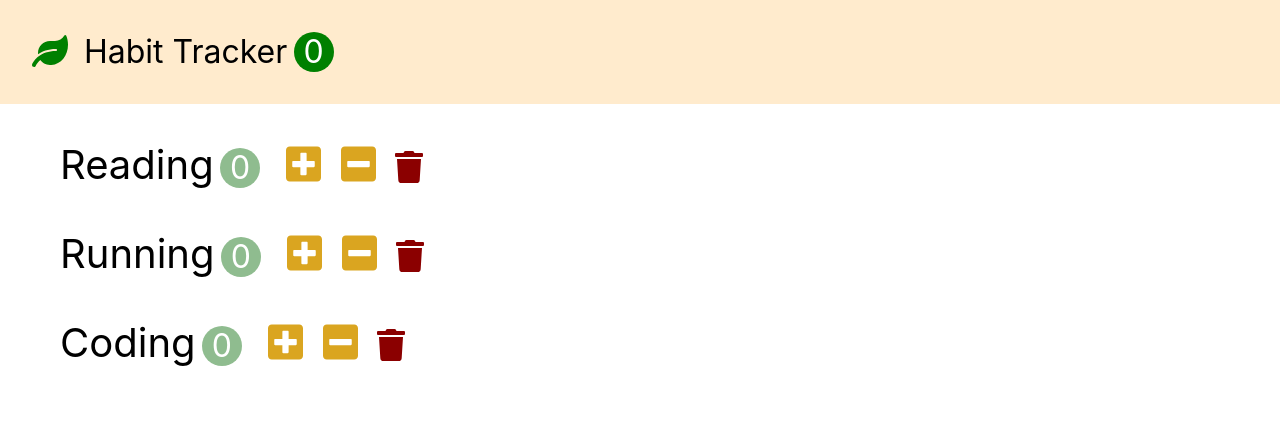
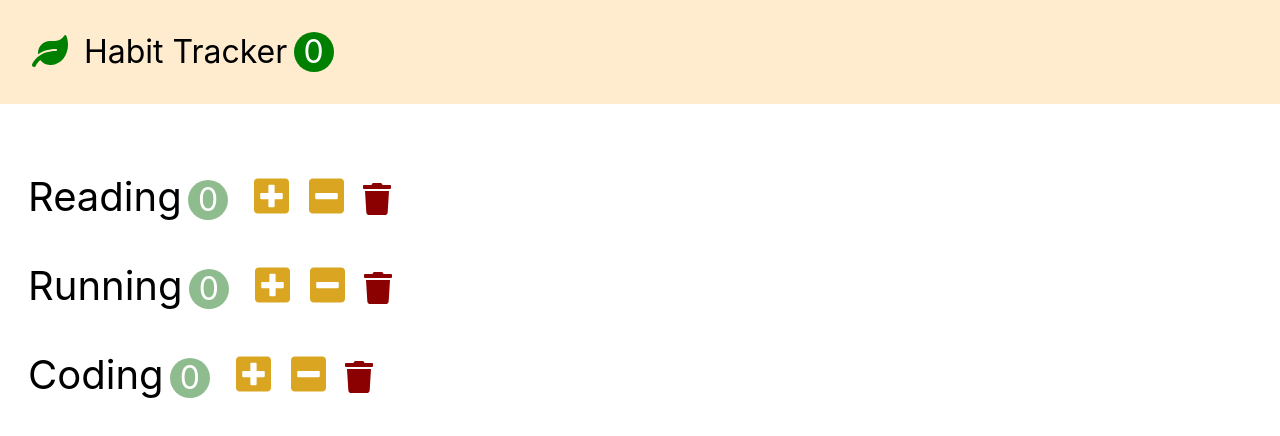
Before and after one commit to GlassK/habit_tracker, a React (Create React App) app: page / in a window 1280 px wide. Shown: the top 436 px of the page. Built offline with nearby package versions, Linux system fonts and the light colour scheme.

Commit message:
fix: Habits props 오타 수정

```diff
--- a/src/components/habits.jsx
+++ b/src/components/habits.jsx
@@ -4,14 +4,14 @@ import Habit from "./habit";
 class Habits extends Component {
   render() {
     return (
-      <ul>
+      <ul className="habits">
         {this.props.habits.map((habit) => (
           <Habit
             key={habit.id}
             habit={habit}
-            onIncrement={this.props.handleIncrement}
-            onDecrement={this.props.handleDecrement}
-            onDelete={this.props.handleDelete}
+            onIncrement={this.props.onIncrement}
+            onDecrement={this.props.onDecrement}
+            onDelete={this.props.onDelete}
           />
         ))}
       </ul>
```
